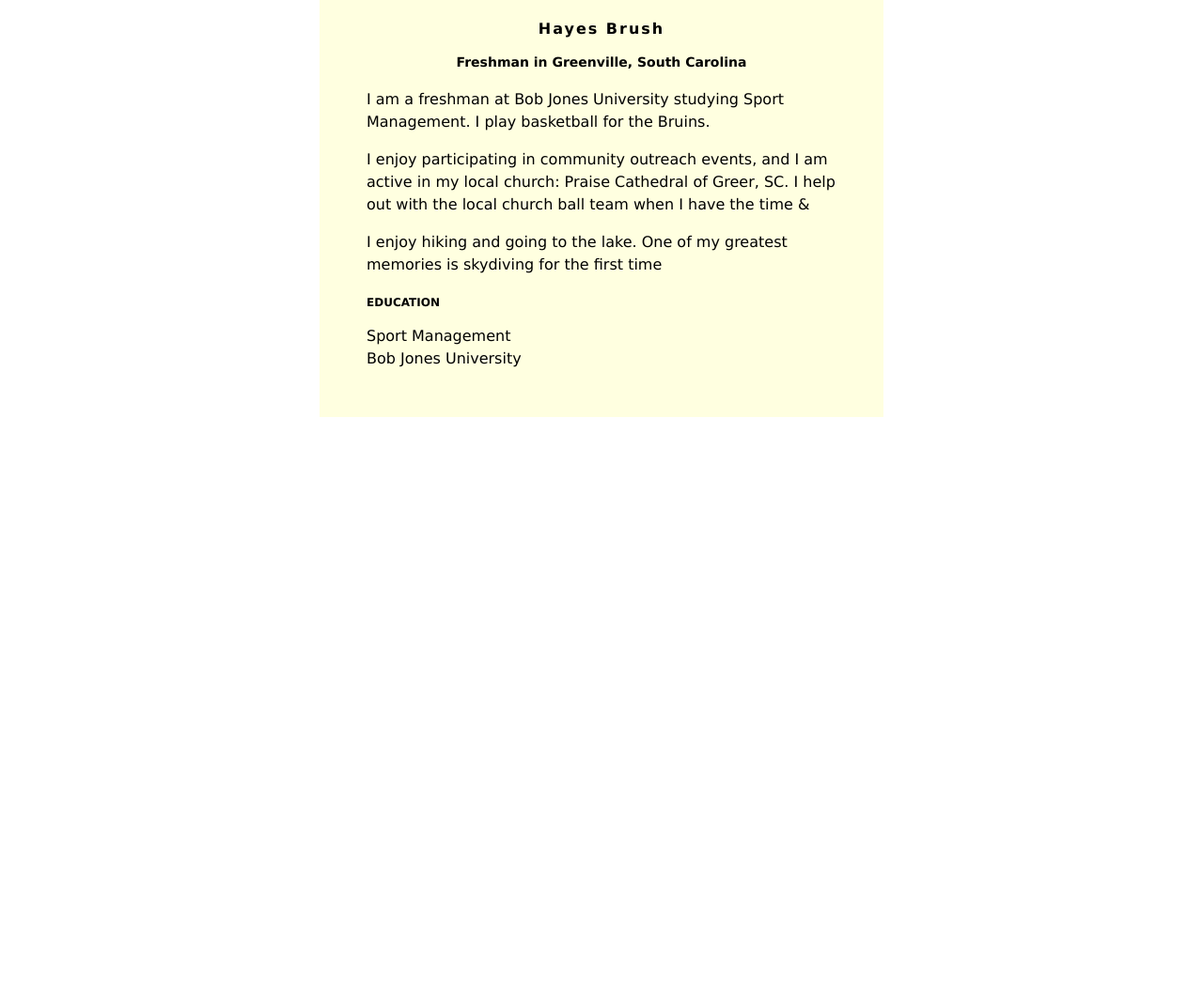
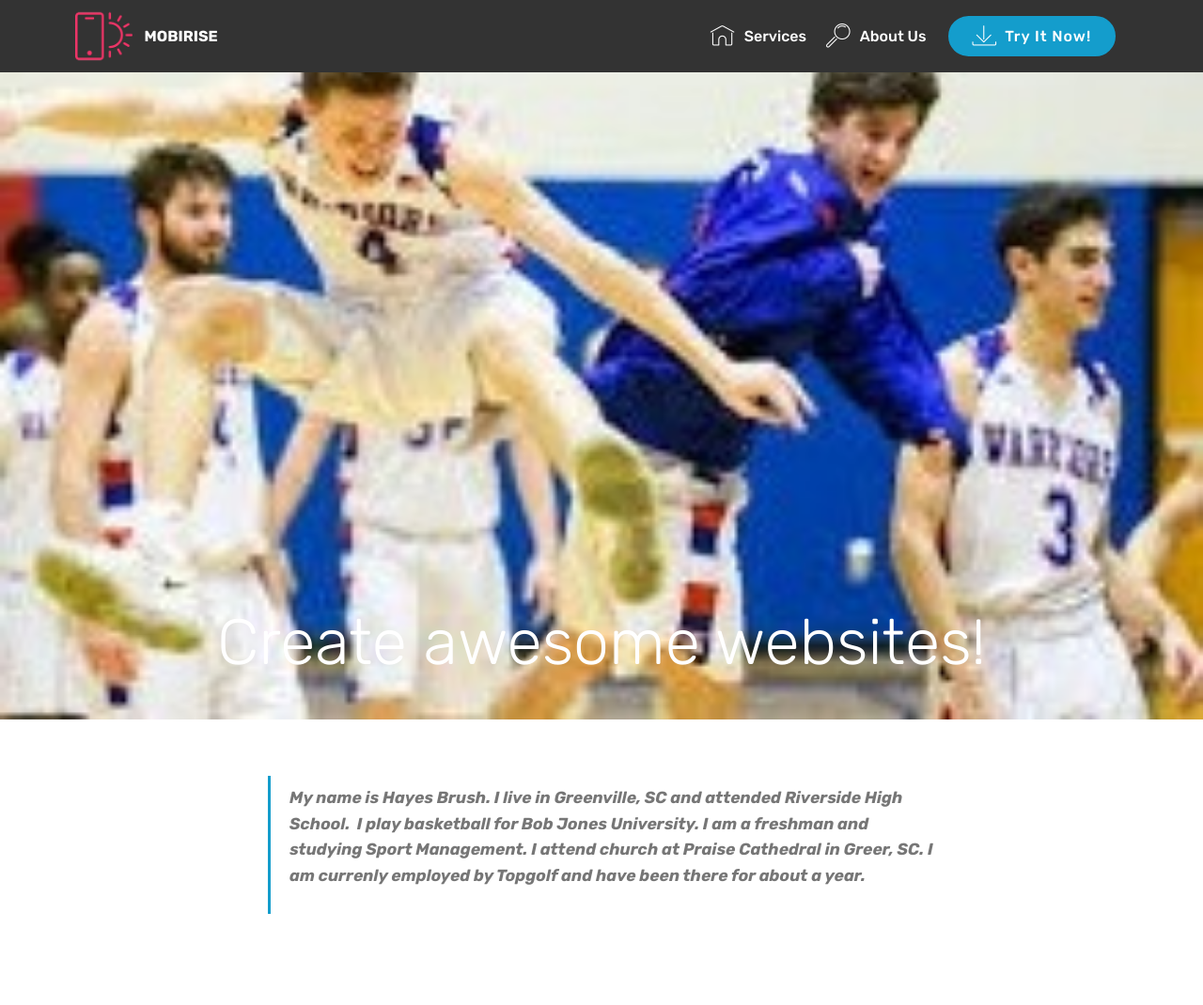
Before and after one commit to hbrus717/hbrus717.github.io, a plain HTML site: page index.html in a window 1280 px wide. Shown: the whole page at 94% size. Before the commit the page ends 800 px from the top, so only its background shows below. Drawn offline with Linux system fonts and the light colour scheme; files whose address does not match are found by name.

Commit message:
Add files via upload

```diff
--- a/index.html
+++ b/index.html
@@ -1,50 +1,117 @@
-<html>
+<!DOCTYPE html>
+<html  >
 <head>
-<style>
-body {
-    backgroud: lightgreen;
-    font-family: Verdana;
-}
-#content {
-    background: lightyellow;
-    min-width: 200px;
-    max-width: 500px;
-    padding: 50px;
-    margin: auto;
-    margin-top: -50px;
-    line-height: 150%;
-}
-h1 {
-    letter-spacing: 2px;
-    font-size: 16px;
-    text-align: center;
-}
-h2 {
-    font-size: 14px;
-    text-align: center;
-}
-h3 {
-    font-size: 12px;
-}
-</style>
+  <!-- Site made with Mobirise Website Builder v4.12.3, https://mobirise.com -->
+  <meta charset="UTF-8">
+  <meta http-equiv="X-UA-Compatible" content="IE=edge">
+  <meta name="generator" content="Mobirise v4.12.3, mobirise.com">
+  <meta name="viewport" content="width=device-width, initial-scale=1, minimum-scale=1">
+  <link rel="shortcut icon" href="assets/images/logo2.png" type="image/x-icon">
+  <meta name="description" content="">
+
+
+  <title>Home</title>
+  <link rel="stylesheet" href="assets/web/assets/mobirise-icons/mobirise-icons.css">
+  <link rel="stylesheet" href="assets/bootstrap/css/bootstrap.min.css">
+  <link rel="stylesheet" href="assets/bootstrap/css/bootstrap-grid.min.css">
+  <link rel="stylesheet" href="assets/bootstrap/css/bootstrap-reboot.min.css">
+  <link rel="stylesheet" href="assets/tether/tether.min.css">
+  <link rel="stylesheet" href="assets/dropdown/css/style.css">
+  <link rel="stylesheet" href="assets/theme/css/style.css">
+  <link rel="preload" as="style" href="assets/mobirise/css/mbr-additional.css"><link rel="stylesheet" href="assets/mobirise/css/mbr-additional.css" type="text/css">
+
+
+
 </head>
 <body>
-    <div id="content">
-        <h1>Hayes Brush</h1>
-        <h2>Freshman in Greenville, South Carolina</h2>
+  <section class="menu cid-qTkzRZLJNu" once="menu" id="menu1-0">
 
-         <p>I am a freshman at Bob Jones University studying Sport Management. I play basketball for the Bruins.</p>
-         <p>
-             I enjoy participating in community outreach events, and I am active in my local church: Praise Cathedral of Greer, SC. I help out with the local church ball team when I have the time &amp;
-        </p>
-        <p>
-            I enjoy hiking and going to the lake. One of my greatest memories is skydiving for the first time
-        </p>
 
-        <h3>EDUCATION</h3>
-        Sport Management<br>
-        Bob Jones University
+
+    <nav class="navbar navbar-expand beta-menu navbar-dropdown align-items-center navbar-fixed-top navbar-toggleable-sm">
+        <button class="navbar-toggler navbar-toggler-right" type="button" data-toggle="collapse" data-target="#navbarSupportedContent" aria-controls="navbarSupportedContent" aria-expanded="false" aria-label="Toggle navigation">
+            <div class="hamburger">
+                <span></span>
+                <span></span>
+                <span></span>
+                <span></span>
+            </div>
+        </button>
+        <div class="menu-logo">
+            <div class="navbar-brand">
+                <span class="navbar-logo">
+                    <a href="https://mobirise.com">
+                         <img src="assets/images/logo2.png" alt="Mobirise" style="height: 3.8rem;">
+                    </a>
+                </span>
+                <span class="navbar-caption-wrap">
+                    <a class="navbar-caption text-white display-4" href="https://mobirise.com">
+                        MOBIRISE
+                    </a>
+                </span>
+            </div>
+        </div>
+        <div class="collapse navbar-collapse" id="navbarSupportedContent">
+            <ul class="navbar-nav nav-dropdown" data-app-modern-menu="true"><li class="nav-item">
+                    <a class="nav-link link text-white display-4" href="https://mobirise.com">
+                        <span class="mbri-home mbr-iconfont mbr-iconfont-btn"></span>
+                        Services
+                    </a>
+                </li>
+                <li class="nav-item">
+                    <a class="nav-link link text-white display-4" href="https://mobirise.com">
+                        <span class="mbri-search mbr-iconfont mbr-iconfont-btn"></span>
+                        About Us
+                    </a>
+                </li></ul>
+            <div class="navbar-buttons mbr-section-btn"><a class="btn btn-sm btn-primary display-4" href="https://mobirise.com">
+                    <span class="mbri-save mbr-iconfont mbr-iconfont-btn "></span>
+                    Try It Now!
+                </a></div>
+        </div>
+    </nav>
+</section>
+
+<section class="engine"><a href="https://mobirise.info/y">html site templates</a></section><section class="cid-rX720bNQgO" id="image2-c">
+
+
+
+    <figure class="mbr-figure">
+        <div class="image-block" style="width: 100%;">
+            <img src="assets/images/riverside-playoff-275x183.jpeg" alt="Mobirise" title="">
+            <figcaption class="mbr-figure-caption mbr-figure-caption-over">
+                <div class="pb-5 px-3 mbr-white align-center mbr-fonts-style display-1">
+                    Create awesome websites!
+                </div>
+            </figcaption>
+        </div>
+    </figure>
+</section>
+
+<section class="mbr-section article content1 cid-rX71FmDc4S" id="content2-b">
+
+
+
+    <div class="container">
+        <div class="media-container-row">
+            <div class="mbr-text col-12 col-md-8 mbr-fonts-style display-7">
+                <blockquote><p><strong>My name is Hayes Brush. I live in Greenville, SC and attended Riverside High School. &nbsp;I play basketball for Bob Jones University. I am a freshman and studying Sport Management. I attend church at Praise Cathedral in Greer, SC. I am currenly employed by Topgolf and have been there for about a year.</strong></p></blockquote>
+            </div>
+        </div>
     </div>
+</section>
+
+
+  <script src="assets/web/assets/jquery/jquery.min.js"></script>
+  <script src="assets/popper/popper.min.js"></script>
+  <script src="assets/bootstrap/js/bootstrap.min.js"></script>
+  <script src="assets/tether/tether.min.js"></script>
+  <script src="assets/smoothscroll/smooth-scroll.js"></script>
+  <script src="assets/dropdown/js/nav-dropdown.js"></script>
+  <script src="assets/dropdown/js/navbar-dropdown.js"></script>
+  <script src="assets/touchswipe/jquery.touch-swipe.min.js"></script>
+  <script src="assets/theme/js/script.js"></script>
+
 
 </body>
 </html>
```
